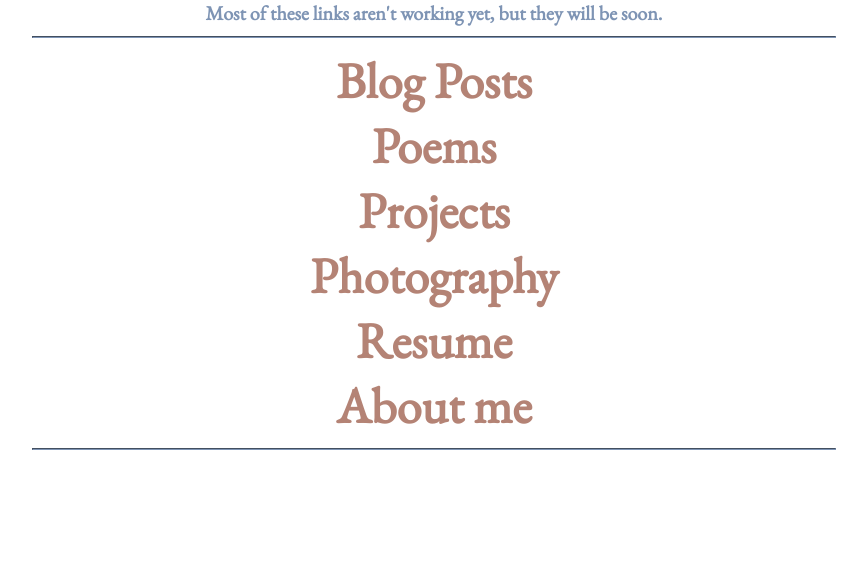
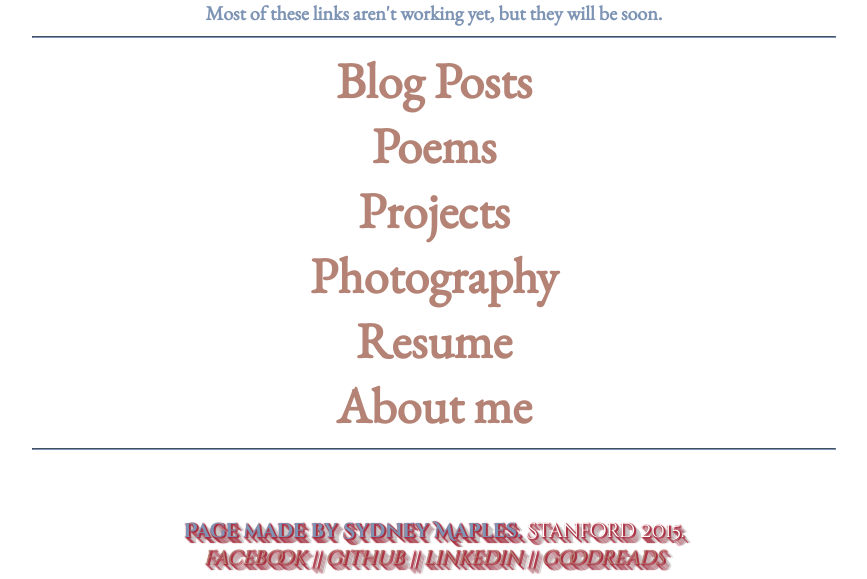
Before and after one commit to squidnee/squidnee.github.io, a Jekyll site: the page built from index.html, in a window 1280 px wide. Shown: the part 490-1069 px from the top of the page, without its empty margins (206-1073 px from the left). Built offline with Jekyll 4.4.1, drawn with Linux system fonts in a browser that asks for light colours; some web fonts are replaced; the list of posts is cut into pages by our own code; before the commit the page ends 1015 px from its top, so only the background shows below that.

Commit message:
testing the footer

```diff
--- a/_layouts/default.html
+++ b/_layouts/default.html
@@ -27,6 +27,10 @@
 </body>
 <footer class="footer">
   <br>
-  <div id='footermedia'><strong></strong></div>
+  <div id='footermedia'><strong>Page made by Sydney Maples.</strong> Stanford 2015.
+  <br><em><a href='https://www.facebook.com/sydmaples'>facebook</a> ||
+  <a href='https://github.com/squidnee'>github</a> ||
+  <a href='https://www.linkedin.com/in/sydney-maples-41b50256'>linkedin</a> ||
+  <a href='https://www.goodreads.com/user/show/40582536-sydney-maples'>goodreads</a></em></div>
 </footer>
 </html>
```
